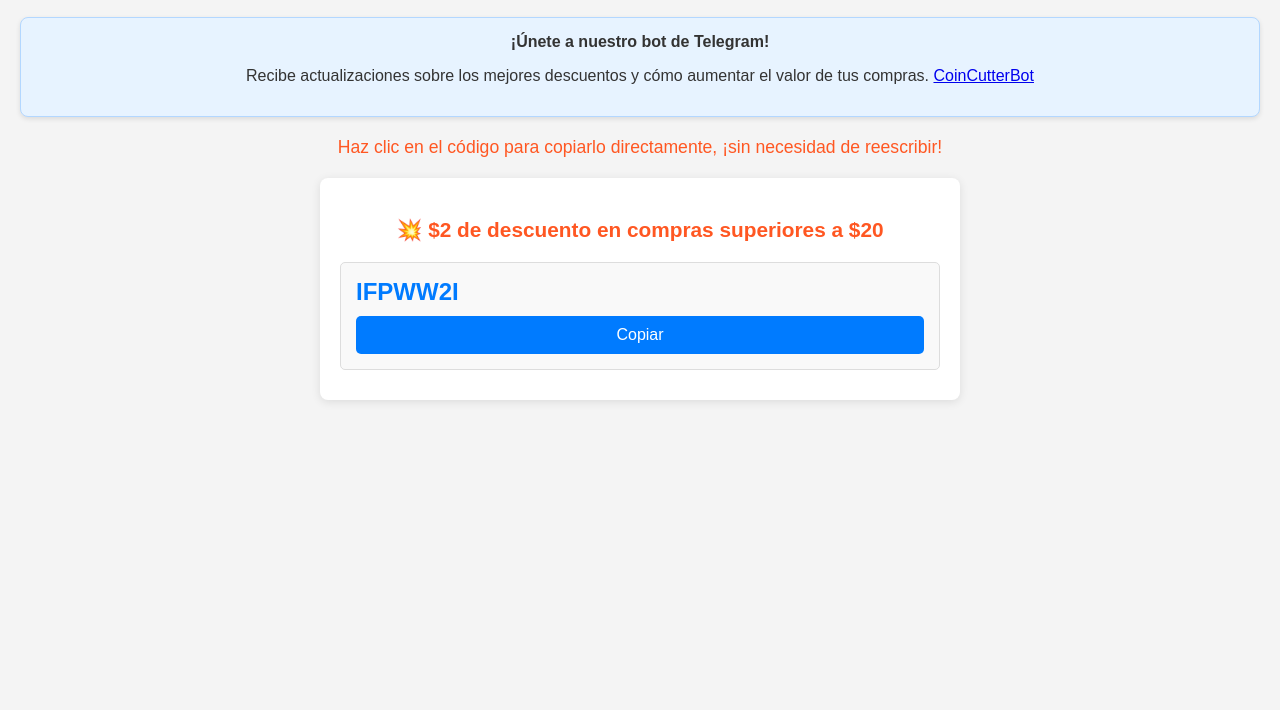
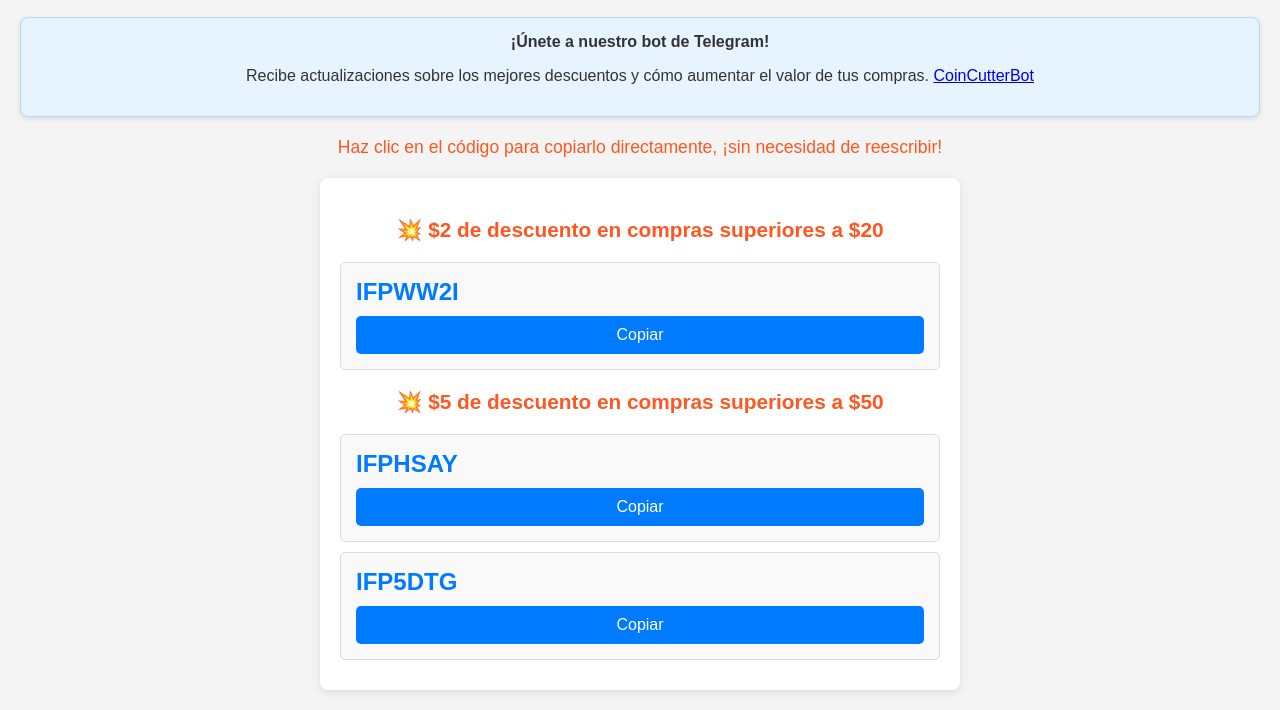
Before and after one commit to Aliexpress-Genius/DiscountWizard, a plain HTML site: page index.html in a window 1280 px wide. Shown: the part 142-852 px from the top of the page. Before the commit the page ends 800 px from the top, so only its background shows below. Drawn offline with Linux system fonts and the light colour scheme.

Commit message:
Update index.html

```diff
--- a/index.html
+++ b/index.html
@@ -105,7 +105,6 @@
 </head>
 <body>
     <h2>
-        <i class="fab fa-aliexpress" style="font-size: 30px; margin-right: 10px;"></i>
         Códigos de Cupón de AliExpress
     </h2>
     <p class="subtitle">¡Aprovecha grandes descuentos y ofertas constantemente actualizadas!</p>
@@ -123,6 +122,18 @@
             <span class="coupon-code" onclick="copyToClipboard('IFPWW2I', this)">IFPWW2I</span>
             <button class="copy-button" onclick="copyToClipboard('IFPWW2I', this)">Copiar</button>
             <span class="alert" id="alert-IFPWW2I">Código copiado: IFPWW2I</span>
+        </div>
+
+        <div class="discount-category">💥 $5 de descuento en compras superiores a $50</div>
+        <div class="coupon">
+            <span class="coupon-code" onclick="copyToClipboard('IFPHSAY', this)">IFPHSAY</span>
+            <button class="copy-button" onclick="copyToClipboard('IFPHSAY', this)">Copiar</button>
+            <span class="alert" id="alert-IFPHSAY">Código copiado: IFPHSAY</span>
+        </div>
+        <div class="coupon">
+            <span class="coupon-code" onclick="copyToClipboard('IFP5DTG', this)">IFP5DTG</span>
+            <button class="copy-button" onclick="copyToClipboard('IFP5DTG', this)">Copiar</button>
+            <span class="alert" id="alert-IFP5DTG">Código copiado: IFP5DTG</span>
         </div>
 
     </div>
```
